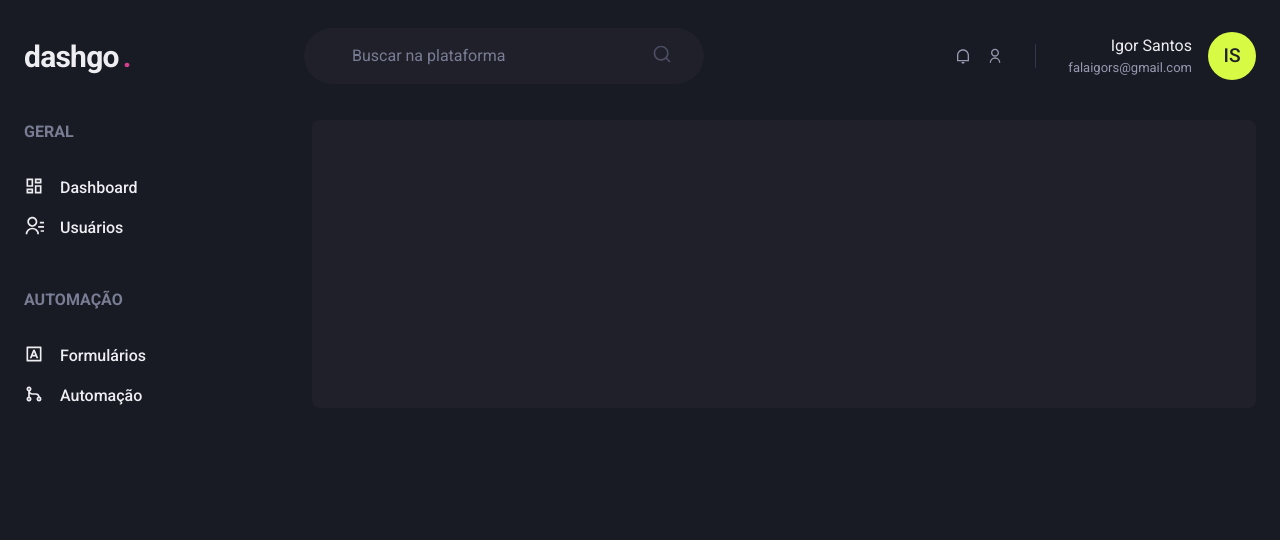
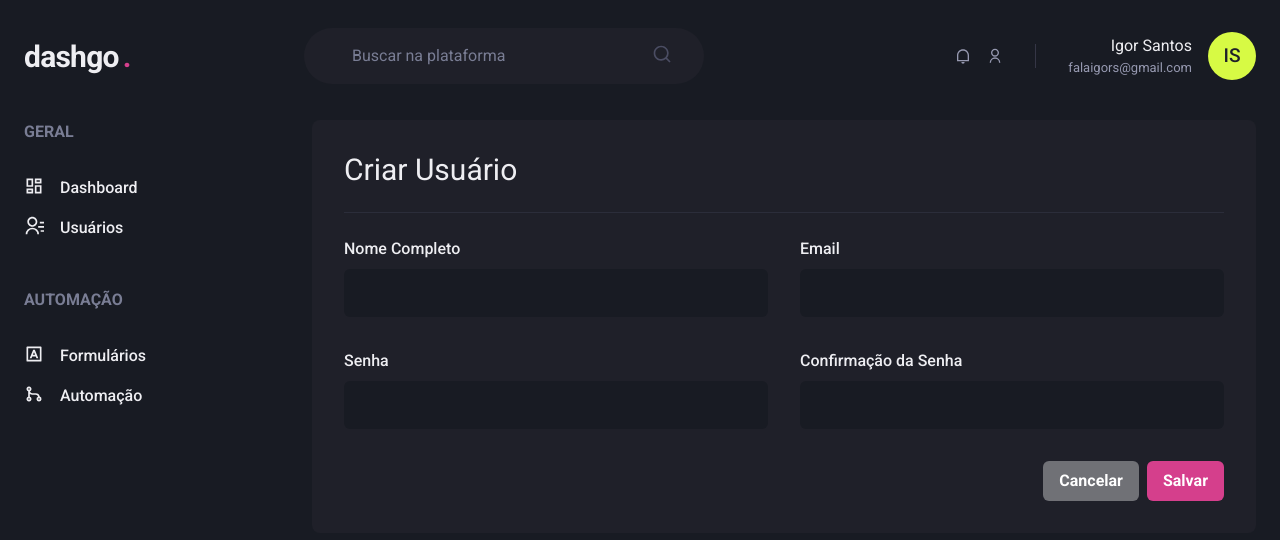
Before and after one commit to falaigor/dashgo, a Next.js app: page /users/create in a window 1280 px wide. Shown: the top 540 px of the page. Built offline with nearby package versions, Linux system fonts and the light colour scheme.

Commit message:
Estilizaçao tela de criaçao de usuarios

```diff
--- a/src/pages/users/create.tsx
+++ b/src/pages/users/create.tsx
@@ -1,4 +1,5 @@
-import { Box, Flex } from '@chakra-ui/react';
+import { Box, Divider, Flex, Heading, SimpleGrid, VStack, HStack, Button } from '@chakra-ui/react';
+import { Input } from '../../components/Form/Input';
 
 import { Header } from '../../components/Header';
 import { Sidebar } from '../../components/Sidebar';
@@ -12,7 +13,28 @@
         <Sidebar />
 
         <Box flex="1" borderRadius={8} bg="gray.800" p="8">
+          <Heading size="lg" fontWeight="normal">Criar Usuário</Heading>
 
+          <Divider my="6" borderColor="gray.700" />
+
+          <VStack spacing="8">
+            <SimpleGrid minChildWidth="240px" spacing="8" w="100%">
+              <Input name="nome" label="Nome Completo" />
+              <Input name="email" type="email" label="Email" />
+            </SimpleGrid>
+
+            <SimpleGrid minChildWidth="240px" spacing="8" w="100%">
+              <Input name="password" type="password" label="Senha" />
+              <Input name="password_confirmation" type="password" label="Confirmação da Senha" />
+            </SimpleGrid>
+          </VStack>
+
+          <Flex mt="8" justify="flex-end">
+            <HStack spaging="4">
+              <Button colorScheme="whiteAlpha">Cancelar</Button>
+              <Button colorScheme="pink">Salvar</Button>
+            </HStack>
+          </Flex>
         </Box>
       </Flex>
     </Box>
```
